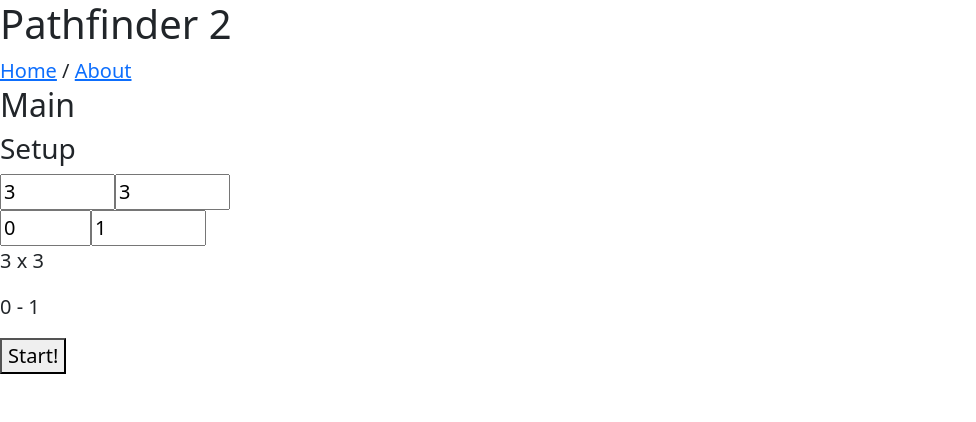
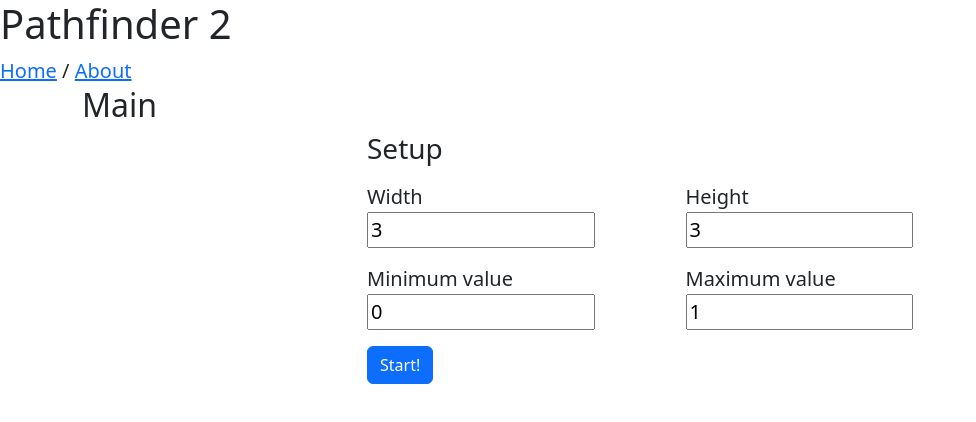
Before and after one commit to TKatra/Pathfinder-2-Vue, a Vue app: page / in a window 1280 px wide. Shown: the top 422 px of the page, without its empty margins (0-976 px from the left). Built offline with nearby package versions, Linux system fonts and the light colour scheme.

Commit message:
Moved styling to its own folder, also added an emitter to the setup component

```diff
--- a/src/App.vue
+++ b/src/App.vue
@@ -3,7 +3,7 @@
   import HeaderView from './views/HeaderView.vue';
 </script>
 
-<style lang="scss" src="./App.scss"></style>
+<style lang="scss" src="./styles/App.scss"></style>
 
 <template>
   <HeaderView />
--- a/src/components/SetupComponent.vue
+++ b/src/components/SetupComponent.vue
@@ -1,29 +1,75 @@
 <script setup lang="ts">
-import { ref } from 'vue';
+import type { GameOptions } from '@/shared/interfaces/gameOptions.interface';
+import { ref, defineEmits } from 'vue';
 
 const x = ref(3);
 const y = ref(3);
 const minValue = ref(0);
 const maxValue = ref(1);
 
+const emit = defineEmits<{
+  (event: 'startGame', gameOptions: GameOptions): void
+}>();
+
+function startGame () {
+  const gameOptions = {
+    x: x.value,
+    y: y.value,
+    minValue: minValue.value,
+    maxValue: maxValue.value
+  } as GameOptions;
+
+  emit('startGame', gameOptions);
+}
+
 </script>
 
 <template>
   <h3>Setup</h3>
 
-  <div>
-    <input type="number" v-model="x" min="3" max="100" />
-    <input type="number" v-model="y" min="3" max="100" />
+  <div class="d-flex justify-content-between mt-3">
+    <div class="col-5">
+      <label>Width</label>
+      <input type="number"
+            class="col-12"
+            v-model="x"
+            min="3"
+            max="100" />
+    </div>
+
+    <div class="col-5">
+      <label>Height</label>
+      <input type="number"
+            class="col-12"
+            v-model="y"
+            min="3"
+            max="100" />
+    </div>
   </div>
 
-  <div>
-    <input type="number" v-model="minValue" min="0" :max="maxValue -1" />
-    <input type="number" v-model="maxValue" :min="minValue +1" max="100" />
+  <div class="d-flex justify-content-between mt-3">
+    <div class="col-5">
+      <label>Minimum value</label>
+      <input type="number"
+            class="col-12"
+            v-model="minValue"
+            min="0"
+            :max="maxValue -1" />
+    </div>
+
+    <div class="col-5">
+      <label>Maximum value</label>
+      <input type="number"
+            class="col-12"
+            v-model="maxValue"
+            :min="minValue +1"
+            max="100" />
+    </div>
   </div>
 
-  <p>{{ `${x} x ${y}` }}</p>
-  <p>{{ `${minValue} - ${maxValue}` }}</p>
-
-  <button>Start!</button>
+  <button class="btn btn-primary mt-3"
+          @click="startGame">
+    Start!
+  </button>
 
 </template>
--- /dev/null
+++ b/src/shared/interfaces/gameOptions.interface.ts
@@ -0,0 +1,6 @@
+export interface GameOptions {
+  x: number;
+  y: number;
+  minValue: number;
+  maxValue: number;
+}
--- a/src/views/MainView.vue
+++ b/src/views/MainView.vue
@@ -1,10 +1,20 @@
 <script setup lang="ts">
 import SetupComponent from '@/components/SetupComponent.vue';
+import type { GameOptions } from '@/shared/interfaces/gameOptions.interface';
+
+function startNewGame(gameOptions: GameOptions) {
+  console.log(gameOptions);
+}
 
 </script>
 
 <template>
-  <h2>Main</h2>
-
-  <SetupComponent />
+  <div class="container">
+    <h2>Main</h2>
+    <div class="row justify-content-md-center">
+      <div class="col-12 col-md-6">
+        <SetupComponent @start-game="startNewGame"/>
+      </div>
+    </div>
+  </div>
 </template>
```
Also changed, not shown: src/styles/App.scss (renamed from src/App.scss).
